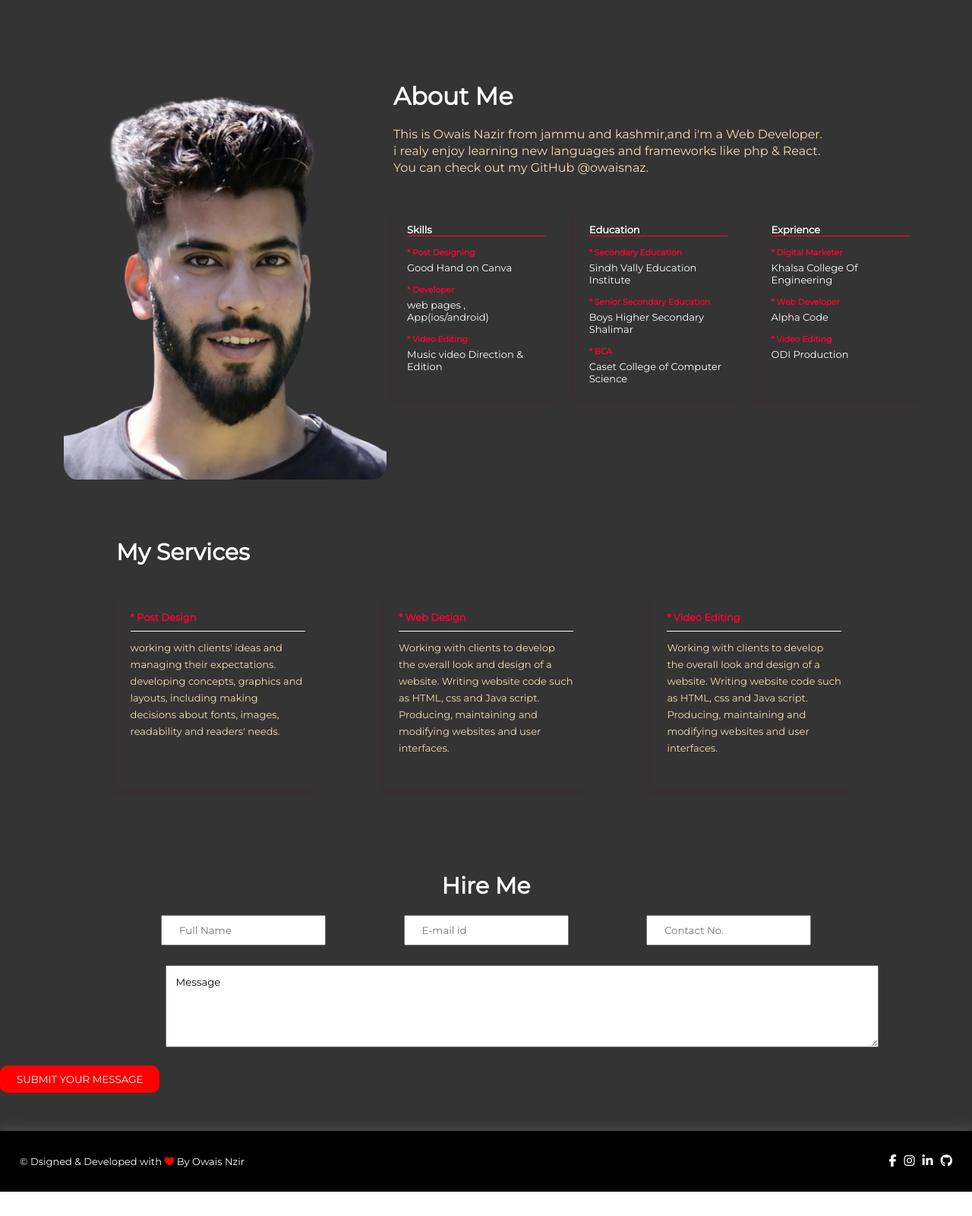
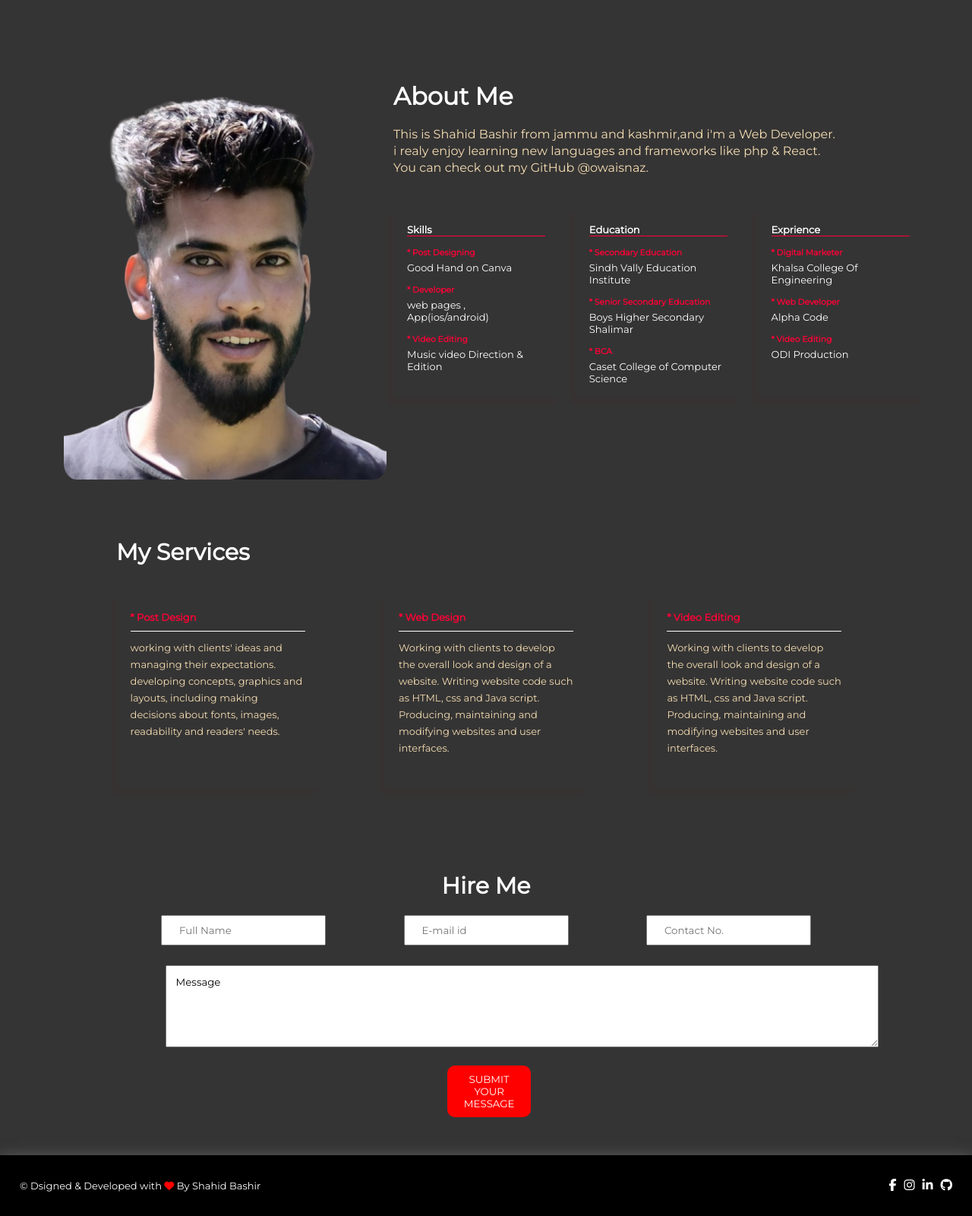
Before and after one commit to rathershahid/Shahid_bashir, a plain HTML site: page index.html in a window 1280 px wide. Shown: the part 834-2434 px from the top of the page at 76% size. Before the commit the page ends 2402 px from the top, so only its background shows below. Drawn offline with Linux system fonts and the light colour scheme.

Commit message:
profile_upload

```diff
--- a/css/style.css
+++ b/css/style.css
@@ -211,7 +211,7 @@ button{
     padding: 10px 22px;
 }
 .bt{
-    width:auto;
+    width:8%;
     margin: auto;
     align-items: center;
 }
@@ -228,6 +228,7 @@ button{
 }
 #w3review{
     padding: 13px;
+    align-items: center;
 }
 .content{
     background-color: black;
--- a/index.html
+++ b/index.html
@@ -25,7 +25,7 @@
 
         </nav>
         <div class="details">
-            <h1>I am Owais<span></span> </h1>
+            <h1>I am Shahid<span>Bashir</span> </h1>
             <p>This is my official Portfolio website to show all
             <br>my work Exprience in Web Developing</p>
             <a href="Owais Nazir CV.pdf" target="_blank"> Download Cv</a>
@@ -43,7 +43,7 @@
                 </div>
                 <div class="col-2">
                     <h1>About Me</h1>
-                    <p>This is Owais Nazir from jammu and kashmir,and i'm a Web Developer.<br>i realy enjoy learning new languages and frameworks like php & React. <br> You can check out my GitHub @owaisnaz.</p>
+                    <p>This is Shahid Bashir from jammu and kashmir,and i'm a Web Developer.<br>i realy enjoy learning new languages and frameworks like php & React. <br> You can check out my GitHub @owaisnaz.</p>
                     <div class="abtdetails">
                         <div class="info">
                             <li> Skills </li>
@@ -113,7 +113,7 @@
     <div id="footer">
         <div class="content">
                 <div class="ft-body">
-                    <div class="copyright"> &copy Dsigned & Developed with <i class="fa fa-heart"></i> By Owais Nzir</div>
+                    <div class="copyright"> &copy Dsigned & Developed with <i class="fa fa-heart"></i> By Shahid Bashir</div>
                     <div class="socialmedia">
                         <ul>
                             <li> <a href="https://www.facebook.com/jasme.owais.1" target="_blank"><i class="fa fa-facebook"></i></a></li>
```
